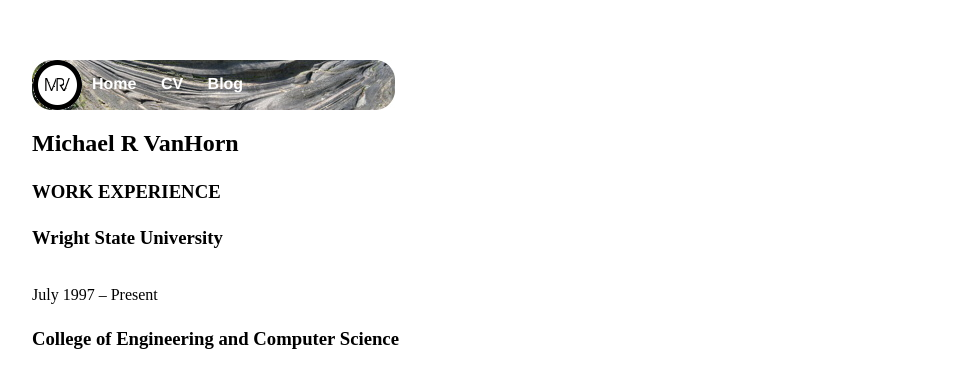
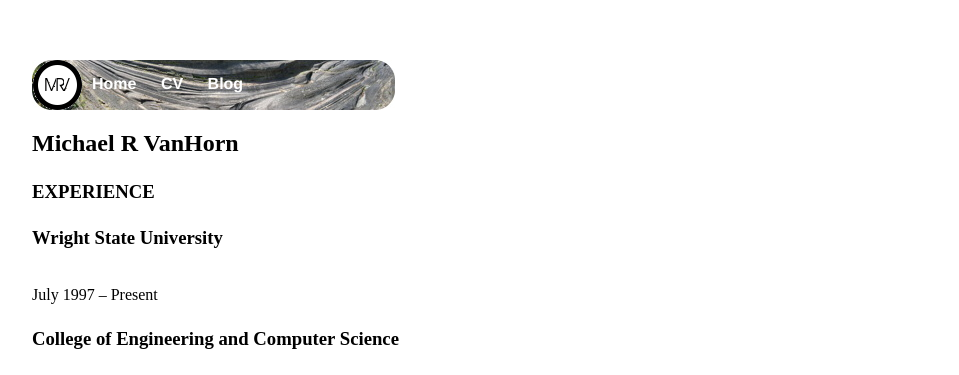
Before and after one commit to mrvanhorn/mrvanhorn.github.io, a Jekyll site: the page built from cv/index.html, in a window 1280 px wide. Shown: the top 375 px of the page, without its empty margins (160-1119 px from the left). Built offline with Jekyll 4.4.1, drawn with Linux system fonts in a browser that asks for light colours.

Commit message:
removed "work"

```diff
--- a/cv/index.html
+++ b/cv/index.html
@@ -4,7 +4,7 @@ title: Michael R VanHorn
 ---
 
 <p>
-    <h3>WORK EXPERIENCE</h3>
+    <h3>EXPERIENCE</h3>
 </p>
 <p>
     <h3>Wright State University</h3><br>
```
